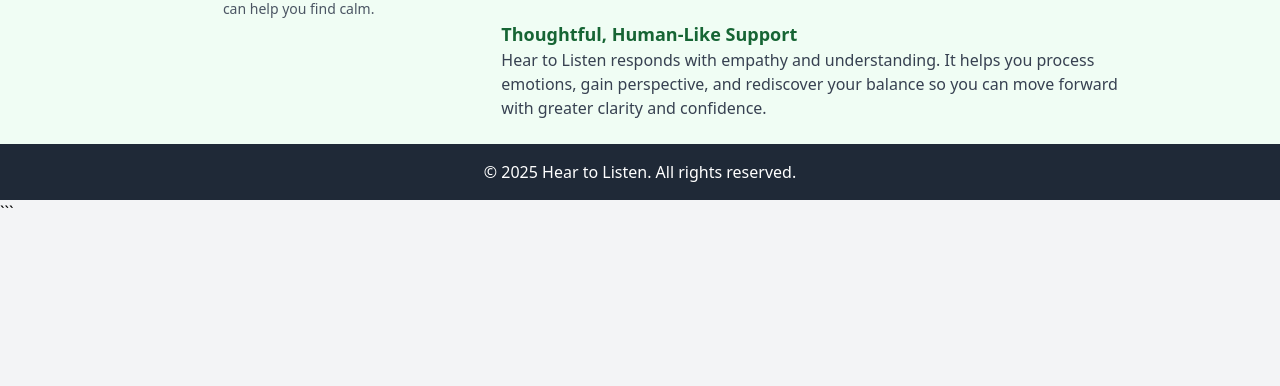
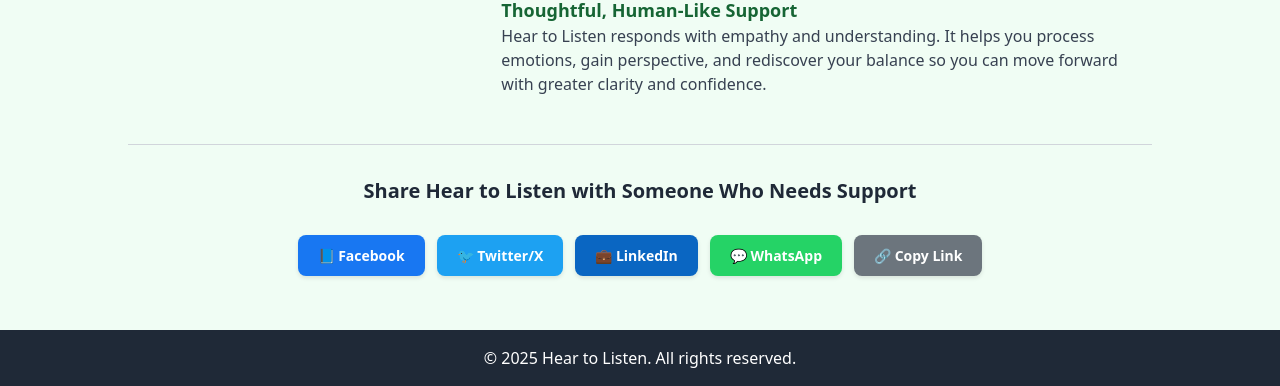
Before and after one commit to ChurchandLee/HeartoListen-landingpage-, a plain HTML site: page index.html in a window 1280 px wide. Shown: the part 588-974 px from the top of the page. Before the commit the page ends 812 px from the top, so only its background shows below. Drawn offline with nearby package versions, Linux system fonts and the light colour scheme.

Commit message:
Enhance SEO with Open Graph and Twitter meta tags
Added Open Graph and Twitter meta tags for better sharing.

````diff
--- a/index.html
+++ b/index.html
@@ -1,14 +1,63 @@
-Here’s your complete, ready-to-use HTML file with **Apple’s official “Download on the App Store” badge** already linked to your real app:
-
-```html
 <!DOCTYPE html>
 <html lang="en">
 <head>
   <meta charset="UTF-8" />
   <meta name="viewport" content="width=device-width, initial-scale=1.0" />
   <title>Hear to Listen – A Compassionate Space to Be Heard and Heal</title>
+
+  <!-- Open Graph / Facebook / LinkedIn -->
+  <meta property="og:type" content="website">
+  <meta property="og:url" content="https://churchandlee.github.io/HeartoListen/">
+  <meta property="og:title" content="Hear to Listen - A Compassionate Space to Be Heard and Heal">
+  <meta property="og:description" content="Someone to Listen, Whenever You Need It. A compassionate space to talk, reflect, and heal — powered by empathetic AI that truly listens.">
+  <meta property="og:image" content="https://churchandlee.github.io/HeartoListen/apple icon heartolisten.png">
+  <meta property="og:image:width" content="1200">
+  <meta property="og:image:height" content="630">
+
+  <!-- Twitter -->
+  <meta name="twitter:card" content="summary_large_image">
+  <meta name="twitter:url" content="https://churchandlee.github.io/HeartoListen/">
+  <meta name="twitter:title" content="Hear to Listen - A Compassionate Space to Be Heard and Heal">
+  <meta name="twitter:description" content="Someone to Listen, Whenever You Need It. A compassionate space to talk, reflect, and heal.">
+  <meta name="twitter:image" content="https://churchandlee.github.io/HeartoListen/apple icon heartolisten.png">
+
   <!-- Tailwind CSS -->
   <script src="https://cdn.tailwindcss.com"></script>
+
+  <style>
+    .share-buttons {
+      display: flex;
+      gap: 12px;
+      justify-content: center;
+      margin: 30px 0;
+      flex-wrap: wrap;
+    }
+
+    .share-btn {
+      display: inline-flex;
+      align-items: center;
+      gap: 8px;
+      padding: 10px 20px;
+      border-radius: 8px;
+      text-decoration: none;
+      color: white;
+      font-weight: 600;
+      transition: transform 0.2s, box-shadow 0.2s;
+      font-size: 14px;
+      box-shadow: 0 2px 4px rgba(0,0,0,0.1);
+    }
+
+    .share-btn:hover {
+      transform: translateY(-2px);
+      box-shadow: 0 4px 8px rgba(0,0,0,0.2);
+    }
+
+    .facebook { background: #1877F2; }
+    .twitter { background: #1DA1F2; }
+    .linkedin { background: #0A66C2; }
+    .whatsapp { background: #25D366; }
+    .copy-link { background: #6c757d; border: none; cursor: pointer; }
+  </style>
 </head>
 <body class="bg-gray-100 font-sans flex flex-col min-h-screen">
 
@@ -89,6 +138,44 @@
 
       </div>
     </div>
+
+    <!-- Share Buttons Section -->
+    <div class="max-w-5xl mx-auto mt-12 pt-8 border-t border-gray-300">
+      <h3 class="text-xl font-semibold text-gray-800 text-center mb-4">
+        Share Hear to Listen with Someone Who Needs Support
+      </h3>
+
+      <div class="share-buttons">
+        <a href="https://www.facebook.com/sharer/sharer.php?u=https://churchandlee.github.io/HeartoListen/"
+           target="_blank"
+           class="share-btn facebook">
+          📘 Facebook
+        </a>
+
+        <a href="https://twitter.com/intent/tweet?url=https://churchandlee.github.io/HeartoListen/&text=Check%20out%20Hear%20to%20Listen%20-%20A%20compassionate%20space%20to%20talk%2C%20reflect%2C%20and%20heal"
+           target="_blank"
+           class="share-btn twitter">
+          🐦 Twitter/X
+        </a>
+
+        <a href="https://www.linkedin.com/sharing/share-offsite/?url=https://churchandlee.github.io/HeartoListen/"
+           target="_blank"
+           class="share-btn linkedin">
+          💼 LinkedIn
+        </a>
+
+        <a href="https://wa.me/?text=Check%20out%20Hear%20to%20Listen%20-%20A%20compassionate%20mental%20health%20app%20https://churchandlee.github.io/HeartoListen/"
+           target="_blank"
+           class="share-btn whatsapp">
+          💬 WhatsApp
+        </a>
+
+        <button onclick="copyLink()" class="share-btn copy-link">
+          🔗 Copy Link
+        </button>
+      </div>
+    </div>
+
   </main>
 
   <!-- Footer Section -->
@@ -96,8 +183,9 @@
     <p>© 2025 Hear to Listen. All rights reserved.</p>
   </footer>
 
-  <!-- Script to play video when clicked -->
+  <!-- Scripts -->
   <script>
+    // Video play/pause on click
     const video = document.getElementById('hearVideo');
     const videoContainer = document.getElementById('videoContainer');
 
@@ -108,8 +196,24 @@
         video.pause();
       }
     });
+
+    // Copy link functionality
+    function copyLink() {
+      const url = 'https://churchandlee.github.io/HeartoListen/';
+      navigator.clipboard.writeText(url).then(() => {
+        alert('Link copied to clipboard! ✓');
+      }).catch(() => {
+        // Fallback for older browsers
+        const textArea = document.createElement('textarea');
+        textArea.value = url;
+        document.body.appendChild(textArea);
+        textArea.select();
+        document.execCommand('copy');
+        document.body.removeChild(textArea);
+        alert('Link copied to clipboard! ✓');
+      });
+    }
   </script>
 
 </body>
 </html>
-```
````
